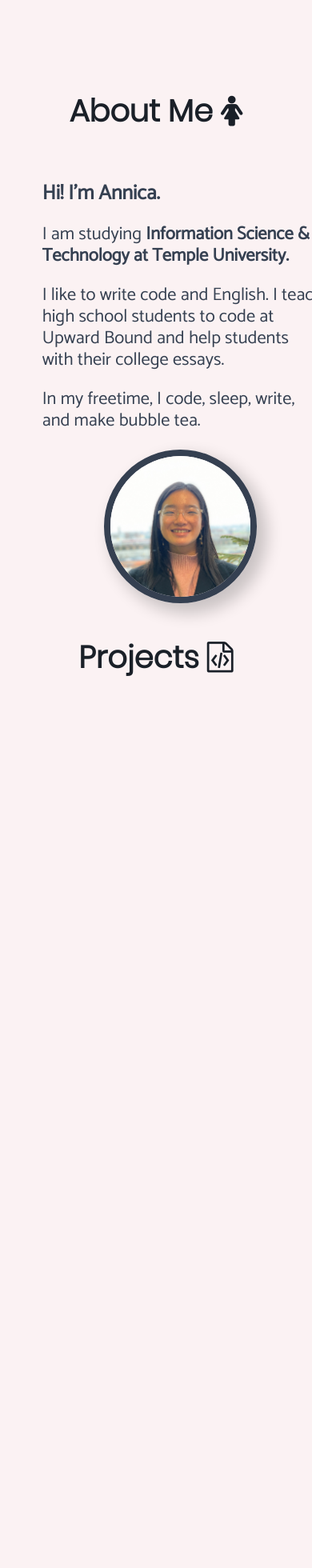
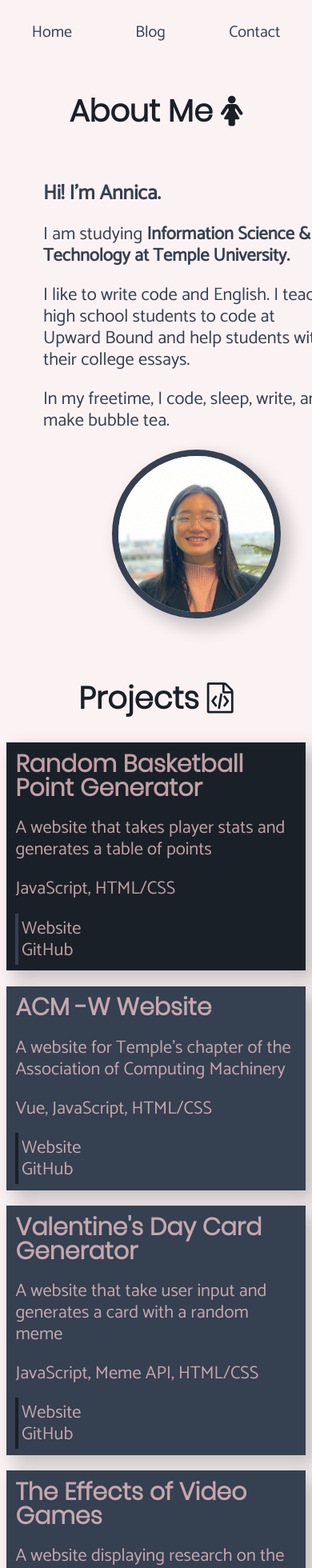
Before and after one commit to chiuannica/banannica, a Vue app: page / in a window 390 px wide. Shown: the top 1960 px of the page at 80% size. Built offline with nearby package versions, Linux system fonts and the light colour scheme.

Commit message:
made more mobile friendly by changing spacing and fixing funky horizontal scroll

```diff
--- a/index.html
+++ b/index.html
@@ -15,48 +15,8 @@
 </html>
 <style>
 html{
-  height: 100%;
-  max-width: 100%;
+  width: 100%;
   overflow-X: hidden;
   background: rgba(235, 193, 197, 0.2);
 }
 </style>
-<script>
-/* SHOW UP ON SCROLL */
-// Detect if elements are visible
-var scroll = window.requestAnimationFrame ||
-             // IE Fallback
-             function(callback){ window.setTimeout(callback, 1000/60)};
-// the elements that show up have the class show-on-scroll
-var elementsToShow = document.querySelectorAll('.show-on-scroll');
-function loop() {
-    //for each jawn w show-on-scroll, do this function
-    Array.prototype.forEach.call(elementsToShow, function(element){
-      //if the element is in view, add class is-visible
-      if (isElementInViewport(element)) {
-        element.classList.add('is-visible');
-      } else {
-      //if element is not in view, remove is-visible class
-        element.classList.remove('is-visible');
-      }
-    });
-    //execute this function every time there is a scroll
-    scroll(loop);
-}
-// Call the loop for the first time
-loop();
-// Helper function from: http://stackoverflow.com/a/7557433/274826
-function isElementInViewport(el) {
-  var rect = el.getBoundingClientRect();
-  return (
-    (rect.top <= 0
-      && rect.bottom >= 0)
-    ||
-    (rect.bottom >= (window.innerHeight || document.documentElement.clientHeight) &&
-      rect.top <= (window.innerHeight || document.documentElement.clientHeight))
-    ||
-    (rect.top >= 0 &&
-      rect.bottom <= (window.innerHeight || document.documentElement.clientHeight))
-  );
-}
-</script>
--- a/src/App.vue
+++ b/src/App.vue
@@ -53,6 +53,7 @@ export default {
   -moz-osx-font-smoothing: grayscale;
   margin: 0;
   color: #354051;
+  width: 100%;
 }
 body {
   line-height: 1.2;
@@ -88,26 +89,4 @@ a {
   text-decoration: none;
   transition: color 0.7s;
 }
-.magic-text {
-  opacity: 0;
-  transform: translateY(4em);
-  transition: transform 4s .25s cubic-bezier(0,1,0.3,1),
-              opacity .3s .25s ease-out;
-  will-change: transform, opacity;
-}
-.magic-text.is-visible {
-  opacity: 1;
-  transform: rotateZ(0deg);
-}
-.magic-text-bottom {
-  opacity: 0;
-  transform: translateY(-4em);
-  transition: transform 4s .25s cubic-bezier(0,1,0.3,1),
-              opacity .3s .25s ease-out;
-  will-change: transform, opacity;
-}
-.magic-text-bottom.is-visible {
-  opacity: 1;
-  transform: rotateZ(0deg);
-}
 </style>
--- a/src/components/About.vue
+++ b/src/components/About.vue
@@ -36,6 +36,7 @@ export default {
 <style>
 #about {
   width: 100%;
+  overflow-X: hidden;
 }
 .content {
   width: 80%;
@@ -51,13 +52,13 @@ export default {
 .my-picture {
   border: 0.5rem #354051 solid;
   border-radius: 50%;
-  max-width: 25em;
   box-shadow: 1em 1em 2em .25em rgba(0,0,0,.2);
   margin: auto;
+  width: 90%;
 }
 .content {
   display: grid;
-  grid-template-columns: 1fr 1fr;
+  grid-template-columns: 2fr 1fr;
   margin-left: auto;
   margin-right: auto;
 }
@@ -65,24 +66,18 @@ export default {
   margin: 0 3%;
 }
 @media screen and (max-width: 768px) {
+  #about {
+    margin: 0;
+    width: 100%;
+  }
   .content {
     display: block;
-    width: 90%;
-    margin-left: 5%;
-    margin-right: 5%;
-  }
-  .text {
     width: 100%;
   }
   .my-picture {
     width: 50%;
     margin-left: 25%;
     margin-right: 25%;
-
-  }
-  #about {
-    margin: 0;
-    width: 100%;
   }
 }
 </style>
--- a/src/components/Blog.vue
+++ b/src/components/Blog.vue
@@ -77,7 +77,7 @@ export default {
             { id: 0, text: 'I got rejected by a program that I really wanted to be part of and I am slightly, actually extremely, upset. The world is my enemy! The world is out to get me! My efforts are futile!' },
             { id: 1, text: 'That is what I thought immediately after, then I remembered that it is good to be rejected.' },
             { id: 2, text: 'Being rejected tons of times taught me that rejection is a good thing. Although it is hard to accept, rejection means the thing isn’t right for me and that I should use my capacity for something else. A key example is when I got rejected by Company A. I am glad I got rejected by them because if I didn’t, I wouldn’t have applied and been accepted by Company B (so suck it, Company A).' },
-            { id: 3, text: 'Before I got my super cool job helping high school students code and write college essays, I applied to a zillion random jobs. I applied everywhere because I was desperate for a job: Starbucks, Staples, Chipotle, and some other places I don’t care about. I am happy that they all rejected me because if they didn’t, I wouldn’t have applied to my current job (so suck it).' },
+            { id: 3, text: 'Before I got my super cool job helping high school students code and write college essays, I applied to a zillion random jobs. I applied everywhere because I was desperate for a job: Starbucks, Staples, Chipotle, and some other places I don’t care about. I am happy that they all rejected me because if they didn’t, I wouldn’t have applied to my current job (so suck it).' }
           ],
           showBlog: false
         },
@@ -358,7 +358,7 @@ article {
   border-left: hsl(216, 21%, 13%) solid 0.5vh;
   transition: all 0.7s;
 }
-iframe, .desc {
+iframe {
   border-left: #ebc1c5cc solid 1vh;
   padding-left: 1%;
   width: 100%;
@@ -374,8 +374,8 @@ iframe, .desc {
     display: block;
     width: 90%;
   }
-  #blog {
-    margin: 0;
+  .blog-nav-item {
+    margin-bottom: 2%;
   }
 }
 </style>
--- a/src/components/Header.vue
+++ b/src/components/Header.vue
@@ -1,5 +1,5 @@
 <template>
-  <nav class="show-on-scroll magic-text-bottom">
+  <nav>
     <div :key=tab.id v-for="tab in tabs">
       <router-link :onclick="tab.func" :to="tab.link" exact>{{ tab.title }}</router-link>
     </div>
--- a/src/components/Projects.vue
+++ b/src/components/Projects.vue
@@ -2,15 +2,12 @@
   <div id="projects">
     <h2>{{ title }} <i :class="projectsIcon"></i></h2>
     <div class="projects-grid">
-      <div :key=project.id class="project magic-project show-on-scroll" v-for="project in projects">
+      <div :key=project.id class="project" v-for="project in projects">
         <h4 class="project-title">{{ project.name }}</h4>
         <p>{{ project.description }}</p>
         <p>{{ project.tools }}</p>
         <a :href="project.link">Website</a><br>
         <a :href="project.github">GitHub</a>
-        <!--
-          <embed :src="project.link" width="50%" height=""></embed>
-        -->
       </div>
     </div>
   </div>
@@ -65,9 +62,9 @@ export default {
 <style>
 #projects{
   width: 80%;
-  height: 100vh;
   margin-left: 10%;
   margin-right: 10%;
+  overflow-Y: hidden;
 }
 #projects > h2 {
   text-align: center;
@@ -79,6 +76,7 @@ export default {
   padding: 2em;
   transition: border-left 0.7s;
   margin: 0;
+  box-shadow: 1em 1em 2em .25em rgba(0,0,0,.2);
 }
 .project > .project-title{
   margin: 0;
@@ -130,45 +128,20 @@ export default {
   grid-row: 2;
 }
 @media screen and (max-width: 768px) {
+  #projects{
+    width: 100%;
+    margin: 0;
+  }
   .projects-grid{
     display: block;
-    width: 100%;
-    padding: auto;
-    margin: 0;
-  }
-  .projects-grid > div {
-    padding: 1%;
+    margin-left: auto;
+    margin-right: auto;
   }
   .project{
-    margin-bottom: 2%;
-  }
-  #projects{
-    width: 96%;
-    height: 100vh;
-    margin: 0 2%;
+    padding: 3%;
+    margin-left: 2%;
+    margin-right: 2%;
+    margin-bottom: 5%;
   }
 }
-/*SHOW ON SCROLL ANIMATION*/
-.magic-project {
-  box-shadow: 1em 1em 2em .25em rgba(0,0,0,.2);
-  opacity: 0;
-  transform: translateY(6em);
-  transition: transform 4s .25s cubic-bezier(0,1,0.3,1),
-              opacity .3s .25s ease-out;
-  width: 100%;
-  will-change: transform, opacity;
-}
-.magic-project:nth-child(even) {
-  box-shadow: 1em 1em 2em .25em rgba(0,0,0,.2);
-  opacity: 0;
-  transform: translateY(-6em);
-  transition: transform 4s .25s cubic-bezier(0,1,0.3,1),
-              opacity .3s .25s ease-out;
-  width: 100%;
-  will-change: transform, opacity;
-}
-.magic-project.is-visible {
-  opacity: 1;
-  transform: rotateZ(0deg);
-}
 </style>
```
